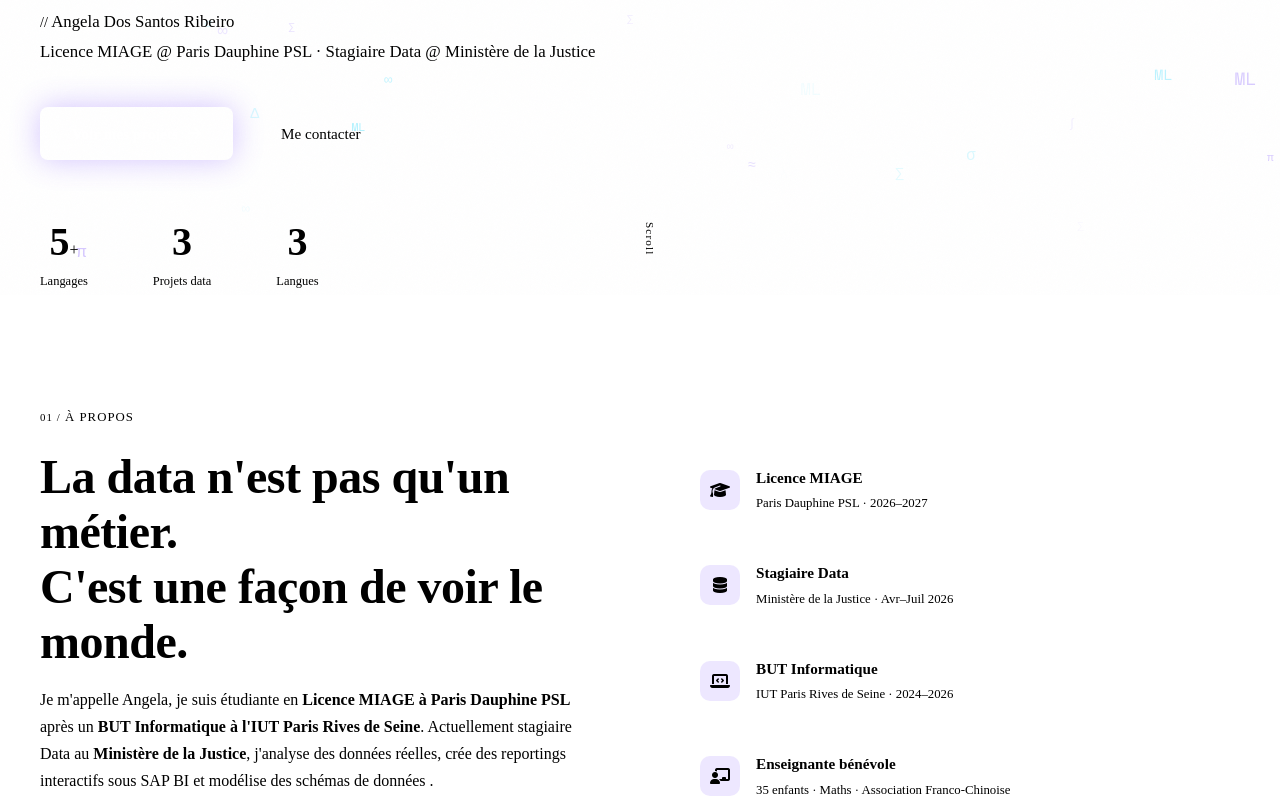
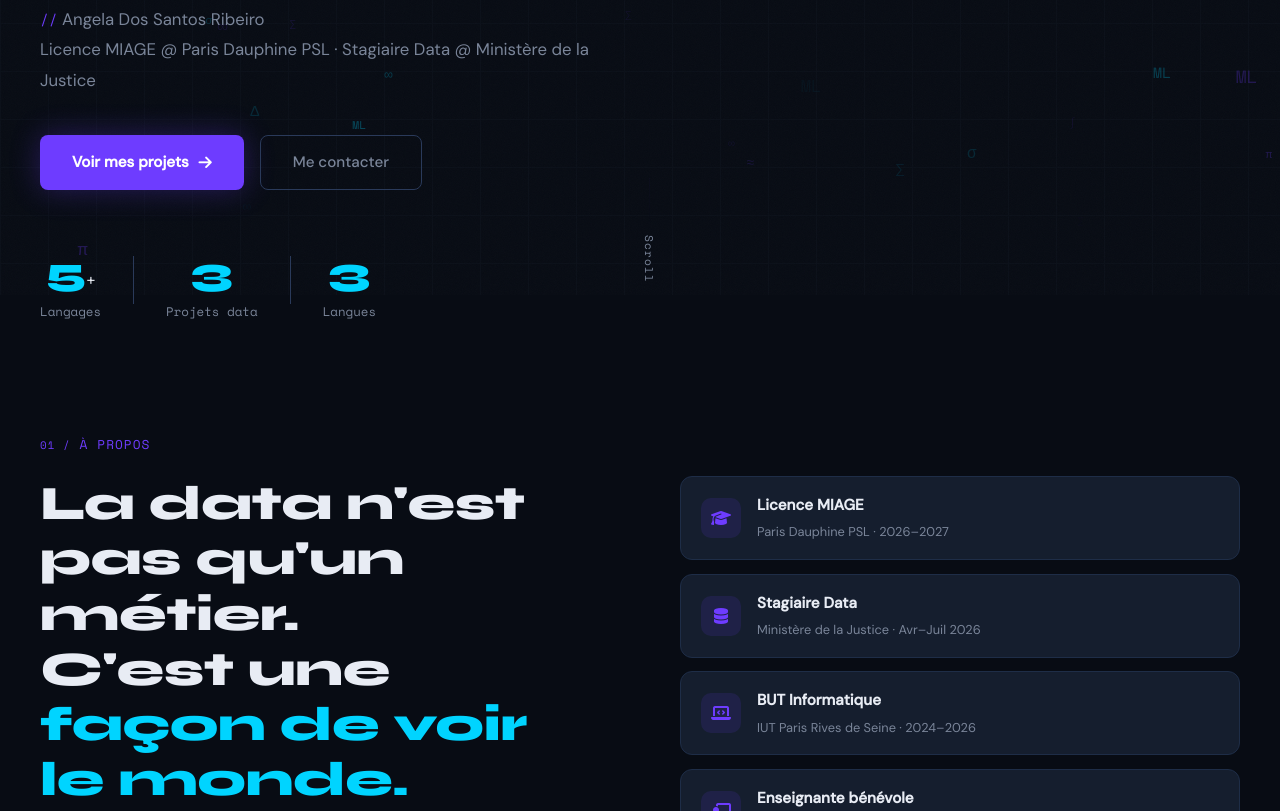
Before and after one commit to ribeiro-angela/Angela_DosSantosRibeiro_Portfolio, a plain HTML site: page index.html in a window 1280 px wide. Shown: the part 505-1316 px from the top of the page. Drawn offline with nearby package versions, Linux system fonts and the light colour scheme.

Commit message:
mal en place

```diff
--- a/style.css
+++ b/style.css
@@ -5,7 +5,7 @@
 
 /* ── RESET & BASE ─────────────────────────────────────────────── */
 *, *::before, *::after { margin: 0; padding: 0; box-sizing: border-box; }
---text-primary: #e8ecf4;
+
 :root {
     --bg: #080c14;
     --bg2: #0d1220;
@@ -25,6 +25,7 @@
     --font-display: 'Syne', sans-serif;
     --font-mono: 'Space Mono', monospace;
     --font-body: 'DM Sans', sans-serif;
+   --text-primary: #e8ecf4;
 }
 
 html { scroll-behavior: smooth; font-size: 16px; }
```
